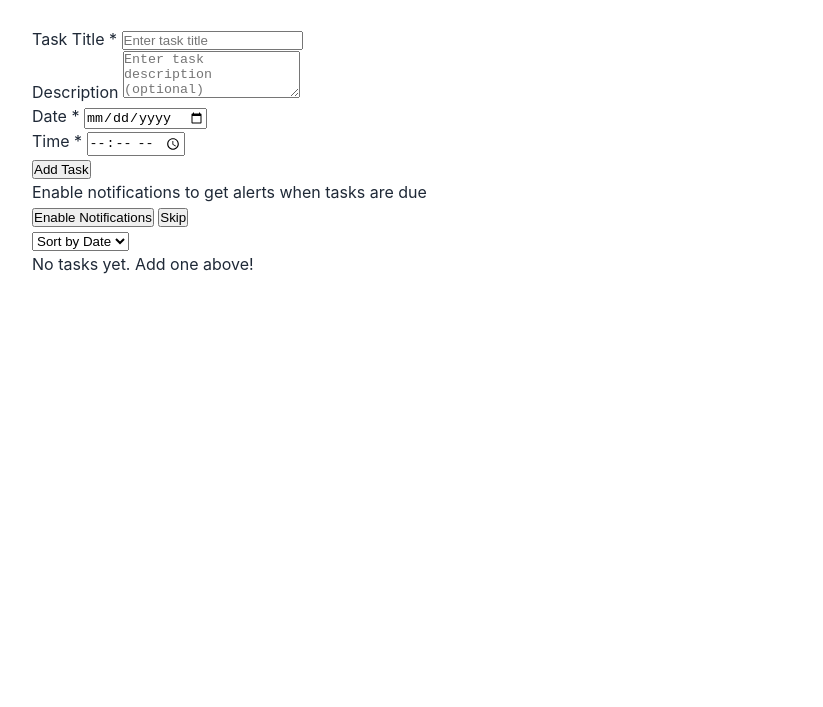
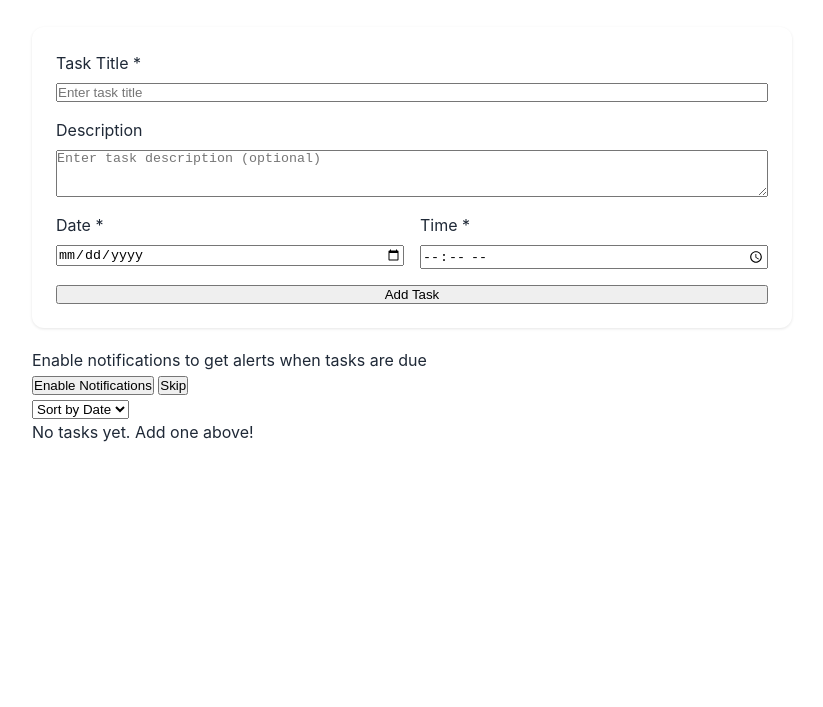
Before and after one commit to Surafel13/To-do-list, a plain HTML site: page index.html in a window 1280 px wide. Shown: the part 93-800 px from the top of the page, without its empty margins (228-1051 px from the left). Drawn offline with Linux system fonts and the light colour scheme; a script that the page names is missing.

Commit message:
Form css added

```diff
--- a/styles.css
+++ b/styles.css
@@ -102,3 +102,31 @@ html {
     background-color: var(--surface);
     border-color: var(--primary);
 }
+
+
+/* Form Section */
+.form-section {
+    background-color: var(--card-bg);
+    padding: 24px;
+    border-radius: 12px;
+    margin-bottom: 20px;
+    box-shadow: var(--shadow);
+}
+
+.task-form {
+    display: flex;
+    flex-direction: column;
+    gap: 16px;
+}
+
+.form-group {
+    display: flex;
+    flex-direction: column;
+    gap: 8px;
+}
+
+.form-row {
+    display: grid;
+    grid-template-columns: 1fr 1fr;
+    gap: 16px;
+}
```
